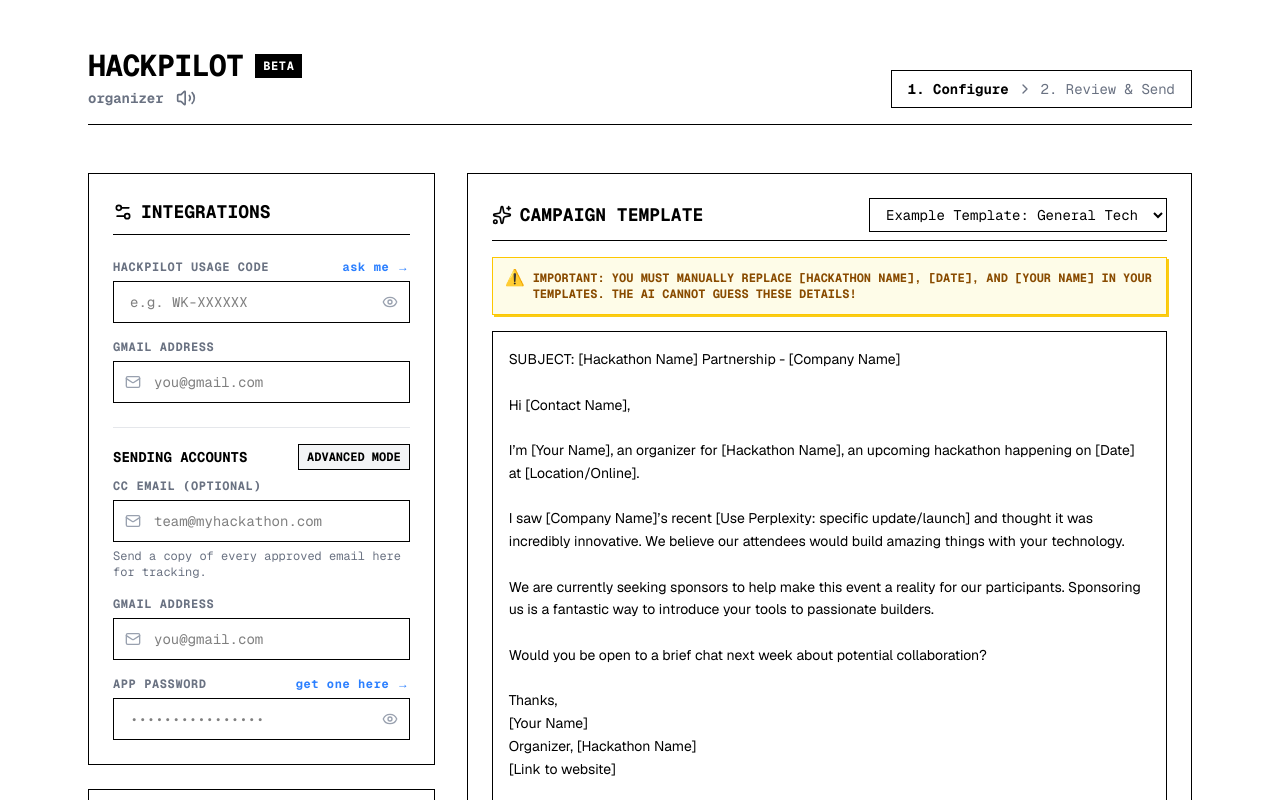
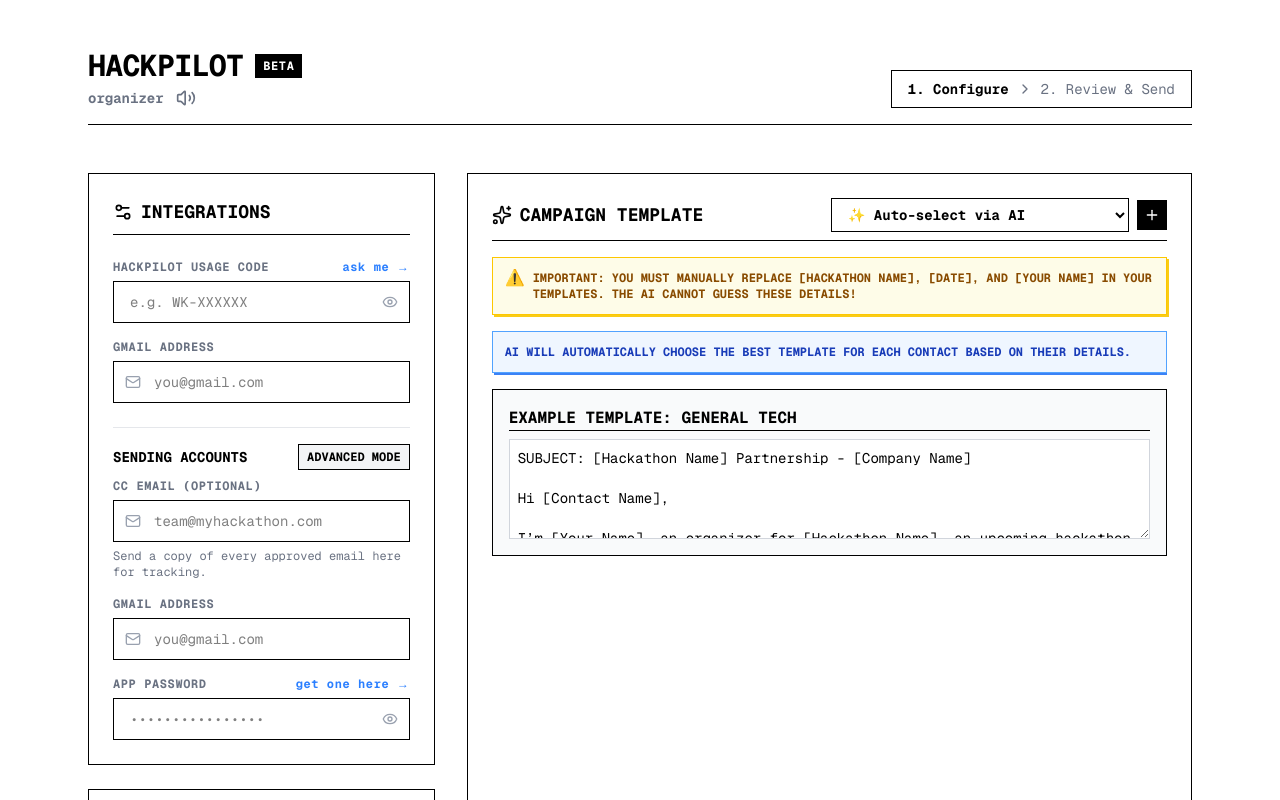
Before and after one commit to shlok-madhekar/hackpilot-mailer, a Next.js app: page / in a window 1280 px wide. Shown: the top 800 px of the page. Built offline with nearby package versions, Linux system fonts and the light colour scheme.

Commit message:
feat: implement multiple templates management

```diff
--- a/src/app/page.tsx
+++ b/src/app/page.tsx
@@ -48,6 +48,7 @@ interface EmailDraft {
 
 const PREDEFINED_TEMPLATES = [
   {
+    id: "t-1",
     name: "Example Template: General Tech",
     content:
       "SUBJECT: [Hackathon Name] Partnership - [Company Name]\n\nHi [Contact Name],\n\nI’m [Your Name], an organizer for [Hackathon Name], an upcoming hackathon happening on [Date] at [Location/Online].\n\nI saw [Company Name]’s recent [Use Perplexity: specific update/launch] and thought it was incredibly innovative. We believe our attendees would build amazing things with your technology.\n\nWe are currently seeking sponsors to help make this event a reality for our participants. Sponsoring us is a fantastic way to introduce your tools to passionate builders.\n\nWould you be open to a brief chat next week about potential collaboration?\n\nThanks,\n[Your Name]\nOrganizer, [Hackathon Name]\n[Link to website]",
@@ -227,16 +228,20 @@ export default function EmailBotDashboard() {
     const savedCode = localStorage.getItem("hp_code");
     if (savedCode) setUsageCode(savedCode);
 
-    const savedCc = localStorage.getItem("hp_cc");
+    const savedCc = localStorage.getItem("hp_ccEmail");
     if (savedCc) setCcEmail(savedCc);
 
-    const savedTemplate = localStorage.getItem("hp_template");
-    if (savedTemplate) setTemplate(savedTemplate);
-
-    const savedAutoTemplates = localStorage.getItem("hp_auto_templates");
-    if (savedAutoTemplates) setAutoTemplatesText(savedAutoTemplates);
-
-    const savedDelay = localStorage.getItem("hp_auto_delay");
+    const savedTemplates = localStorage.getItem("hp_templates");
+    if (savedTemplates) {
+      try {
+        setTemplates(JSON.parse(savedTemplates));
+      } catch (e) {}
+    }
+
+    const savedSelected = localStorage.getItem("hp_selected_template");
+    if (savedSelected) setSelectedTemplateId(savedSelected);
+
+    const savedDelay = localStorage.getItem("hp_autoSendDelay");
     if (savedDelay) setAutoSendDelay(parseInt(savedDelay, 10));
 
     const savedContacts = localStorage.getItem("hp_contacts");
@@ -345,20 +350,27 @@ export default function EmailBotDashboard() {
       setQuota(null);
     }
   }, [usageCode]);
-  const [template, setTemplate] = useState(PREDEFINED_TEMPLATES[0].content);
-  const [autoTemplatesText, setAutoTemplatesText] = useState(
-    PREDEFINED_TEMPLATES.map((t) => `--- ${t.name} ---\n${t.content}`).join(
-      "\n\n",
-    ),
-  );
+  const [templates, setTemplates] =
+    useState<{ id: string; name: string; content: string }[]>(
+      PREDEFINED_TEMPLATES,
+    );
+  const [selectedTemplateId, setSelectedTemplateId] = useState<string>("AUTO");
+
+  const template =
+    selectedTemplateId === "AUTO"
+      ? "AUTO"
+      : templates.find((t) => t.id === selectedTemplateId)?.content || "";
+  const autoTemplatesText = templates
+    .map((t) => `--- ${t.name} ---\n${t.content}`)
+    .join("\n\n");
 
   useEffect(() => {
-    localStorage.setItem("hp_template", template);
-  }, [template]);
+    localStorage.setItem("hp_templates", JSON.stringify(templates));
+  }, [templates]);
 
   useEffect(() => {
-    localStorage.setItem("hp_auto_templates", autoTemplatesText);
-  }, [autoTemplatesText]);
+    localStorage.setItem("hp_selected_template", selectedTemplateId);
+  }, [selectedTemplateId]);
 
   const [sendProspectus, setSendProspectus] = useState(false);
   const [prospectusFile, setProspectusFile] = useState<{
@@ -1314,34 +1326,34 @@ export default function EmailBotDashboard() {
                         Campaign Template
                       </h2>
                     </div>
+                    <div className="flex items-center gap-2">
                       <select
-                      className="bg-white border border-black px-3 py-1.5 text-sm text-black focus:outline-none focus:ring-2 focus:ring-black"
-                      onChange={(e) => {
-                        if (e.target.value === "AUTO") {
-                          setTemplate("AUTO");
-                        } else if (e.target.value !== "CUSTOM") {
-                          const selected = PREDEFINED_TEMPLATES.find(
-                            (t) => t.name === e.target.value,
-                          );
-                          if (selected) setTemplate(selected.content);
-                        }
-                      }}
-                      value={
-                        template === "AUTO"
-                          ? "AUTO"
-                          : PREDEFINED_TEMPLATES.find(
-                              (t) => t.content === template,
-                            )?.name || "CUSTOM"
-                      }
+                        className="bg-white border border-black px-3 py-1.5 text-sm text-black focus:outline-none focus:ring-2 focus:ring-black font-bold"
+                        onChange={(e) => setSelectedTemplateId(e.target.value)}
+                        value={selectedTemplateId}
                       >
                         <option value="AUTO">✨ Auto-select via AI</option>
-                      {PREDEFINED_TEMPLATES.map((t, i) => (
-                        <option key={i} value={t.name}>
+                        {templates.map((t) => (
+                          <option key={t.id} value={t.id}>
                             {t.name}
                           </option>
                         ))}
-                      <option value="CUSTOM">✏️ Custom</option>
                       </select>
+                      <button
+                        onClick={() => {
+                          const newId = "t-" + Date.now();
+                          setTemplates([
+                            ...templates,
+                            { id: newId, name: "New Template", content: "" },
+                          ]);
+                          setSelectedTemplateId(newId);
+                        }}
+                        className="bg-black text-white p-1.5 border border-black hover:bg-gray-800 transition-colors"
+                        title="Add New Template"
+                      >
+                        <Plus className="w-4 h-4" />
+                      </button>
+                    </div>
                   </div>
 
                   <div className="mb-4 bg-yellow-50 border border-yellow-400 p-3 text-xs text-yellow-800 font-bold uppercase flex items-start gap-2 shadow-[2px_2px_0px_0px_rgba(250,204,21,1)]">
@@ -1353,20 +1365,113 @@ export default function EmailBotDashboard() {
                     </p>
                   </div>
 
+                  {selectedTemplateId === "AUTO" ? (
+                    <div className="flex-1 flex flex-col gap-4 overflow-y-auto min-h-[300px]">
+                      <div className="bg-blue-50 border border-blue-400 p-3 text-xs text-blue-800 font-bold uppercase shadow-[2px_2px_0px_0px_rgba(59,130,246,1)]">
+                        AI will automatically choose the best template for each
+                        contact based on their details.
+                      </div>
+                      {templates.map((t, idx) => (
+                        <div
+                          key={t.id}
+                          className="border border-black bg-gray-50 p-4 relative group flex flex-col gap-2"
+                        >
+                          <div className="flex items-center justify-between gap-4">
+                            <input
+                              type="text"
+                              value={t.name}
+                              onChange={(e) => {
+                                const newTemplates = [...templates];
+                                newTemplates[idx].name = e.target.value;
+                                setTemplates(newTemplates);
+                              }}
+                              className="font-bold uppercase bg-transparent border-b border-black focus:outline-none w-full text-black"
+                              placeholder="Template Name"
+                            />
+                            {templates.length > 1 && (
+                              <button
+                                onClick={() => {
+                                  setTemplates(
+                                    templates.filter(
+                                      (temp) => temp.id !== t.id,
+                                    ),
+                                  );
+                                }}
+                                className="text-red-500 hover:text-red-700"
+                              >
+                                <Trash2 className="w-4 h-4" />
+                              </button>
+                            )}
+                          </div>
                           <textarea
-                    value={template === "AUTO" ? autoTemplatesText : template}
+                            value={t.content}
                             onChange={(e) => {
-                      if (template === "AUTO")
-                        setAutoTemplatesText(e.target.value);
-                      else setTemplate(e.target.value);
+                              const newTemplates = [...templates];
+                              newTemplates[idx].content = e.target.value;
+                              setTemplates(newTemplates);
                             }}
-                    className="flex-1 w-full bg-white border border-black p-4 text-sm text-black focus:outline-none focus:ring-2 focus:ring-black transition-all resize-none min-h-[300px] leading-relaxed font-sans"
-                    placeholder={
-                      template === "AUTO"
-                        ? "Define your custom templates here..."
-                        : "Write your base template here."
-                    }
+                            className="w-full bg-white border border-gray-300 p-2 text-sm text-black focus:outline-none focus:ring-1 focus:ring-black resize-y min-h-[100px]"
+                            placeholder="Write your base template here."
                           />
+                        </div>
+                      ))}
+                    </div>
+                  ) : (
+                    <div className="flex-1 flex flex-col gap-4 min-h-[300px]">
+                      <div className="flex items-center gap-4">
+                        <input
+                          type="text"
+                          value={
+                            templates.find((t) => t.id === selectedTemplateId)
+                              ?.name || ""
+                          }
+                          onChange={(e) => {
+                            setTemplates(
+                              templates.map((t) =>
+                                t.id === selectedTemplateId
+                                  ? { ...t, name: e.target.value }
+                                  : t,
+                              ),
+                            );
+                          }}
+                          className="font-bold uppercase text-lg bg-transparent border-b-2 border-black focus:outline-none flex-1 text-black"
+                          placeholder="Template Name"
+                        />
+                        {templates.length > 1 && (
+                          <button
+                            onClick={() => {
+                              setTemplates(
+                                templates.filter(
+                                  (t) => t.id !== selectedTemplateId,
+                                ),
+                              );
+                              setSelectedTemplateId("AUTO");
+                            }}
+                            className="text-red-500 hover:text-red-700 font-bold uppercase text-xs flex items-center gap-1 border border-red-500 px-2 py-1"
+                          >
+                            <Trash2 className="w-4 h-4" /> Delete
+                          </button>
+                        )}
+                      </div>
+                      <textarea
+                        value={
+                          templates.find((t) => t.id === selectedTemplateId)
+                            ?.content || ""
+                        }
+                        onChange={(e) => {
+                          setTemplates(
+                            templates.map((t) =>
+                              t.id === selectedTemplateId
+                                ? { ...t, content: e.target.value }
+                                : t,
+                            ),
+                          );
+                        }}
+                        className="flex-1 w-full bg-white border border-black p-4 text-sm text-black focus:outline-none focus:ring-2 focus:ring-black transition-all resize-none leading-relaxed font-sans"
+                        placeholder="Write your base template here."
+                      />
+                    </div>
+                  )}
 
                   <div className="mt-4 flex flex-col gap-3 border-t border-gray-200 pt-4">
                     <label className="flex items-center gap-2 text-sm font-bold uppercase text-black cursor-pointer w-fit">
```
Also changed, not shown: 2 other files (tests, documents, lock files or other folders). Lines whose indentation alone changed are shown as unchanged.
